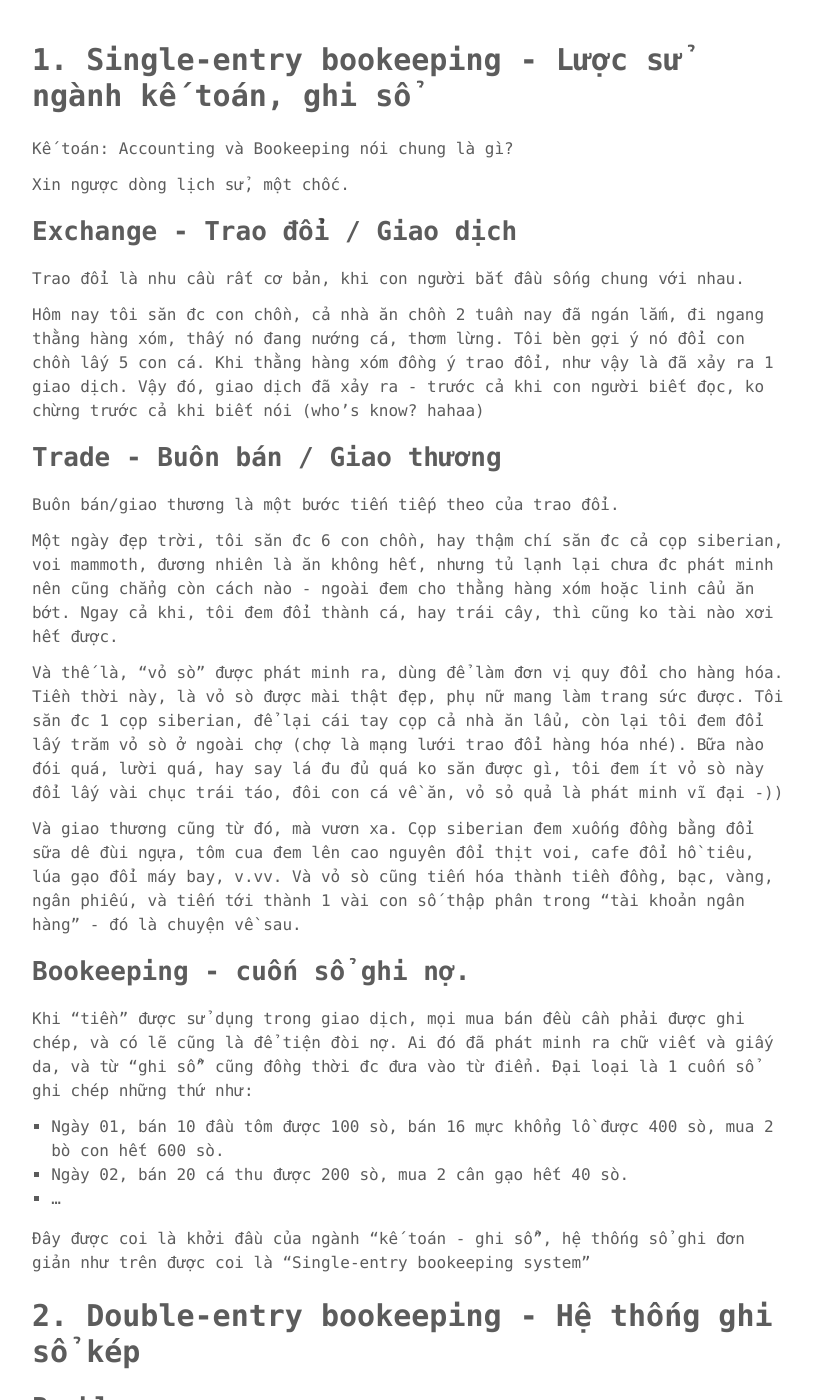
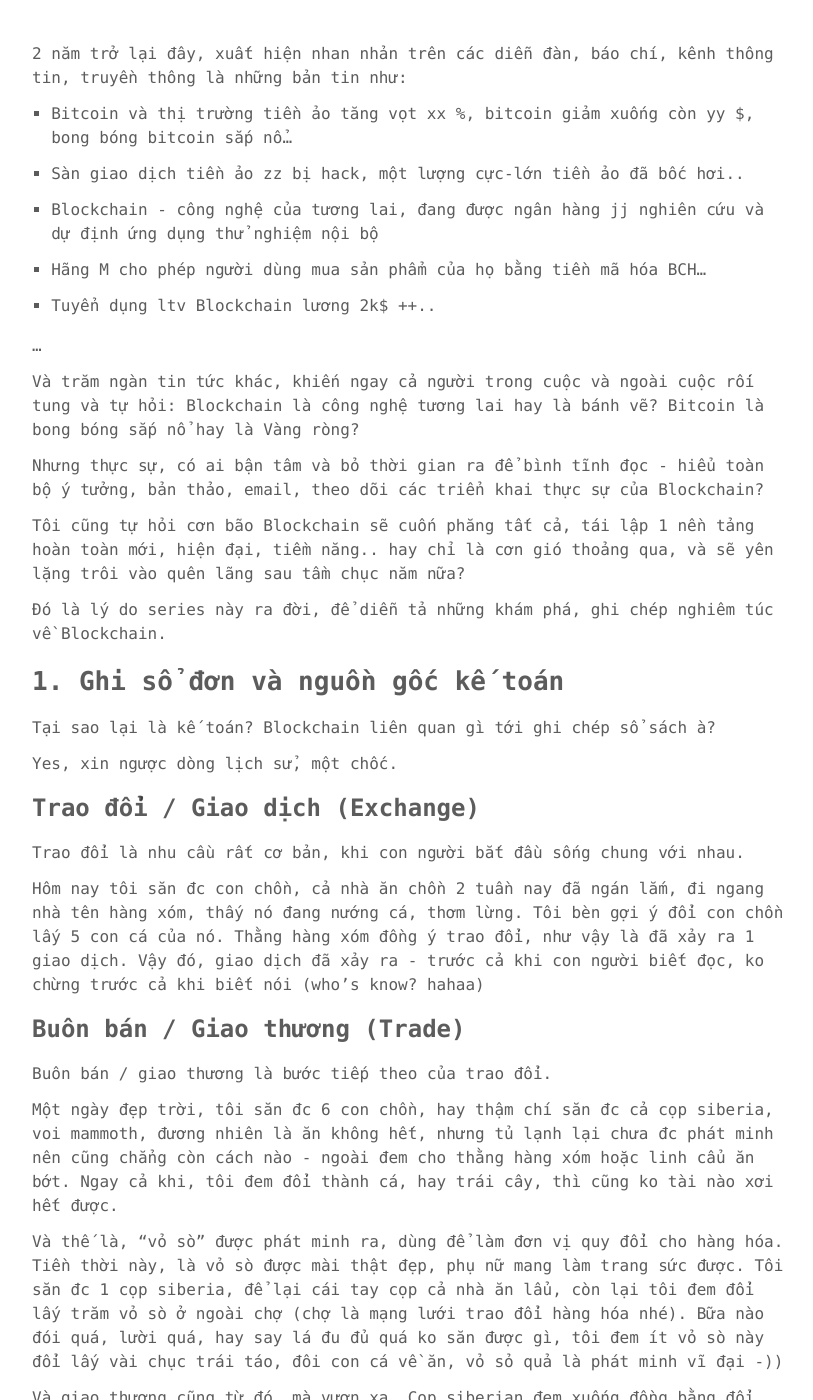
Before and after one commit to phuoc-thanh/phuoc-thanh.github.io, a Jekyll site: the page built from _posts/2018-07-17-road-to-blockchain-intro.md, in a window 1280 px wide and 1400 px high, scrolled down 194 px. Shown: the whole window, without its empty margins (232-1045 px from the left). Built offline with Jekyll 4.4.1, drawn with Linux system fonts in a browser that asks for light colours; comment, search, counter and statistics services are not loaded; some of the changed text lies outside the part shown.

Commit message:
re-write some parts

```diff
--- a/_posts/2018-07-17-road-to-blockchain-intro.md
+++ b/_posts/2018-07-17-road-to-blockchain-intro.md
@@ -1,38 +1,59 @@
 ---
 layout: post
-title: "Road to Blockchain - Introduction"
+title: "Road to Blockchain - The First Look"
 comments: true
 description: "Road to Blockchain - Bước ra từ lịch sử"
 keywords: "blockchain, proofofstake, proofofwork"
 ---
 
+2 năm trở lại đây, xuất hiện nhan nhản trên các diễn đàn, báo chí, kênh thông tin, truyền thông là những bản tin như:
 
-# 1. Single-entry bookeeping - Lược sử ngành kế toán, ghi sổ
++ Bitcoin và thị trường tiền ảo tăng vọt xx %, bitcoin giảm xuống còn yy $, bong bóng bitcoin sắp nổ...
 
-Kế toán: Accounting và Bookeeping nói chung là gì?
++ Sàn giao dịch tiền ảo zz bị hack, một lượng cực-lớn tiền ảo đã bốc hơi..
 
-Xin ngược dòng lịch sử, một chốc.
++ Blockchain - công nghệ của tương lai, đang được ngân hàng jj nghiên cứu và dự định ứng dụng thử nghiệm nội bộ
 
-## Exchange - Trao đổi / Giao dịch
++ Hãng M cho phép người dùng mua sản phẩm của họ bằng tiền mã hóa BCH...
+
++ Tuyển dụng ltv Blockchain lương 2k$ ++..
+
+...
+
+Và trăm ngàn tin tức khác, khiến ngay cả người trong cuộc và ngoài cuộc rối tung và tự hỏi: Blockchain là công nghệ tương lai hay là bánh vẽ? Bitcoin là bong bóng sắp nổ hay là Vàng ròng?
+
+Nhưng thực sự, có ai bận tâm và bỏ thời gian ra để bình tĩnh đọc - hiểu toàn bộ ý tưởng, bản thảo, email, theo dõi các triển khai thực sự của Blockchain?
+
+Tôi cũng tự hỏi cơn bão Blockchain sẽ cuốn phăng tất cả, tái lập 1 nền tảng hoàn toàn mới, hiện đại, tiềm năng.. hay chỉ là cơn gió thoảng qua, và sẽ yên lặng trôi vào quên lãng sau tầm chục năm nữa?
+
+Đó là lý do series này ra đời, để diễn tả những khám phá, ghi chép nghiêm túc về Blockchain.
+
+## 1. Ghi sổ đơn và nguồn gốc kế toán
+
+Tại sao lại là kế toán? Blockchain liên quan gì tới ghi chép sổ sách à?
+
+Yes, xin ngược dòng lịch sử, một chốc.
+
+### Trao đổi / Giao dịch (Exchange)
 
 Trao đổi là nhu cầu rất cơ bản, khi con người bắt đầu sống chung với nhau.
 
-Hôm nay tôi săn đc con chồn, cả nhà ăn chồn 2 tuần nay đã ngán lắm, đi ngang thằng hàng xóm, thấy nó đang nướng cá, thơm lừng. Tôi bèn gợi ý nó đổi con chồn lấy 5 con cá. Khi thằng hàng xóm đồng ý trao đổi, như vậy là đã xảy ra 1 giao dịch. Vậy đó, giao dịch đã xảy ra - trước cả khi con người biết đọc, ko chừng trước cả khi biết nói (who's know? hahaa)
+Hôm nay tôi săn đc con chồn, cả nhà ăn chồn 2 tuần nay đã ngán lắm, đi ngang nhà tên hàng xóm, thấy nó đang nướng cá, thơm lừng. Tôi bèn gợi ý đổi con chồn lấy 5 con cá của nó. Thằng hàng xóm đồng ý trao đổi, như vậy là đã xảy ra 1 giao dịch. Vậy đó, giao dịch đã xảy ra - trước cả khi con người biết đọc, ko chừng trước cả khi biết nói (who's know? hahaa)
 
 
-## Trade - Buôn bán / Giao thương
+### Buôn bán / Giao thương (Trade)
 
-Buôn bán/giao thương là một bước tiến tiếp theo của trao đổi.
+Buôn bán / giao thương là bước tiếp theo của trao đổi.
 
-Một ngày đẹp trời, tôi săn đc 6 con chồn, hay thậm chí săn đc cả cọp siberian, voi mammoth, đương nhiên là ăn không hết, nhưng tủ lạnh lại chưa đc phát minh nên cũng chẳng còn cách nào - ngoài đem cho thằng hàng xóm hoặc linh cẩu ăn bớt. Ngay cả khi, tôi đem đổi thành cá, hay trái cây, thì cũng ko tài nào xơi hết được.
+Một ngày đẹp trời, tôi săn đc 6 con chồn, hay thậm chí săn đc cả cọp siberia, voi mammoth, đương nhiên là ăn không hết, nhưng tủ lạnh lại chưa đc phát minh nên cũng chẳng còn cách nào - ngoài đem cho thằng hàng xóm hoặc linh cẩu ăn bớt. Ngay cả khi, tôi đem đổi thành cá, hay trái cây, thì cũng ko tài nào xơi hết được.
 
-Và thế là, "vỏ sò" được phát minh ra, dùng để làm đơn vị quy đổi cho hàng hóa. Tiền thời này, là vỏ sò được mài thật đẹp, phụ nữ mang làm trang sức được. Tôi săn đc 1 cọp siberian, để lại cái tay cọp cả nhà ăn lẩu, còn lại tôi đem đổi lấy trăm vỏ sò ở ngoài chợ (chợ là mạng lưới trao đổi hàng hóa nhé). Bữa nào đói quá, lười quá, hay say lá đu đủ quá ko săn được gì, tôi đem ít vỏ sò này đổi lấy vài chục trái táo, đôi con cá về ăn, vỏ sỏ quả là phát minh vĩ đại -))
+Và thế là, "vỏ sò" được phát minh ra, dùng để làm đơn vị quy đổi cho hàng hóa. Tiền thời này, là vỏ sò được mài thật đẹp, phụ nữ mang làm trang sức được. Tôi săn đc 1 cọp siberia, để lại cái tay cọp cả nhà ăn lẩu, còn lại tôi đem đổi lấy trăm vỏ sò ở ngoài chợ (chợ là mạng lưới trao đổi hàng hóa nhé). Bữa nào đói quá, lười quá, hay say lá đu đủ quá ko săn được gì, tôi đem ít vỏ sò này đổi lấy vài chục trái táo, đôi con cá về ăn, vỏ sỏ quả là phát minh vĩ đại -))
 
 Và giao thương cũng từ đó, mà vươn xa. Cọp siberian đem xuống đồng bằng đổi sữa dê đùi ngựa, tôm cua đem lên cao nguyên đổi thịt voi, cafe đổi hồ tiêu, lúa gạo đổi máy bay, v.vv. Và vỏ sò cũng tiến hóa thành tiền đồng, bạc, vàng, ngân phiếu, và tiến tới thành 1 vài con số thập phân trong "tài khoản ngân hàng" - đó là chuyện về sau.
 
-## Bookeeping - cuốn sổ ghi nợ.
+### Cuốn sổ ghi nợ.
 
-Khi "tiền" được sử dụng trong giao dịch, mọi mua bán đều cần phải được ghi chép, và có lẽ cũng là để tiện đòi nợ. Ai đó đã phát minh ra chữ viết và giấy da, và từ "ghi sổ" cũng đồng thời đc đưa vào từ điển. Đại loại là 1 cuốn sổ ghi chép những thứ như:
+Khi "tiền" được sử dụng trong giao dịch, mọi mua bán đều cần phải được ghi chép, để tính toán giá cả, và có lẽ cũng là để tiện đòi nợ. Ai đó đã phát minh ra chữ viết và giấy da, và từ "ghi sổ" cũng đồng thời đc đưa vào từ điển. Đại loại là 1 cuốn sổ ghi chép những thứ như:
 
 + Ngày 01, bán 10 đầu tôm được 100 sò, bán 16 mực khổng lồ được 400 sò, mua 2 bò con hết 600 sò.
 + Ngày 02, bán 20 cá thu được 200 sò, mua 2 cân gạo hết 40 sò.
@@ -41,7 +62,7 @@
 Đây được coi là khởi đầu của ngành "kế toán - ghi sổ", hệ thống sổ ghi đơn giản như trên được coi là "Single-entry bookeeping system"
 
 
-# 2. Double-entry bookeeping - Hệ thống ghi sổ kép
+## 2. Hệ thống ghi sổ kép
 
 ## Problem
 
@@ -63,16 +84,17 @@
 
 Sổ của Trâu note: Ngày xx, mua của Cáo già 10 trái táo, mất 120 xu. --> Debit Account Trâu + 120
 
-Như vậy đảm bảo Credit Cáo = Debit Trâu, và nếu cần thiết, ta kí tên vào để khỏi ai giả mạo giấy tờ hí hí. Và sau này có tranh cãi kiện tụng, cứ đem sổ sách ra nói chuyện, ko cần phải đụng răng đụng sừng :)
+Như vậy đảm bảo Credit Cáo = Debit Trâu, và nếu cần thiết, ta kí tên vào 1 bản hợp đồng chung, để khỏi ai giả mạo sổ sách hí hí. Và sau này có tranh cãi kiện tụng, cứ đem sổ sách ra nói chuyện, ko cần phải đụng răng đụng sừng :)
 
-# 3. Double-Entry System faults and corrections
+## 3. Yếu kém của Sổ Kép và các bổ sung
 
-## Kỷ nguyên số hóa
+### Kỷ nguyên số hóa
 
 Computers và Internet đã bước vào hệ thống thương mại, ngân hàng cực kỳ mạnh mẽ, và đem đến rất nhiều lợi ích lớn lao, như:
 
 + Năng lực tính toán vượt trội cả về độ chính xác và tốc độ
 + Khả năng lưu trữ vô tận
++ Bảo mật cao
 + Xóa nhòa khoảng cách địa lý trong giao dịch
 + ...
 
@@ -86,33 +108,34 @@
 - Cáo: Xong, đã đóng hàng kèm hóa đơn xong xuôi.
 - Trâu: Oke, đang chuyển khoản... Đã xong.
 
-Và tài khoản ngân hàng của Cáo lúc này được xác nhận tăng lên 120$, tài khoản của Trâu già -120$. Và ngân hàng lưu lại biên lai/biên nhận giao dịch tài khoản của Cáo và Trâu, kiểu như:
+Và tài khoản ngân hàng của Cáo lúc này được xác nhận tăng lên 1200$, tài khoản của Trâu già -1200$. Và ngân hàng lưu lại biên lai/biên nhận giao dịch tài khoản của Cáo và Trâu, kiểu như:
 
-> Ngày xx tháng yy, TK Trâu -120 chuyển khoản cho Cáo (120), nội dung: Mua 4 xe táo
+> Ngày xx tháng yy, TK Trâu -1200 chuyển khoản cho Cáo (1200), nội dung: Mua 4 xe táo
 
-## Số hóa sổ cái
+### Số hóa sổ cái
 
- Ở ví dụ trên là tài khoản tiền mặt (Cash account). Nguyên tắc kế toán, thực tế được số hóa ở nhiều loại tài khoản khác nữa, và phần mềm kế toán, chữ ký điện tử, con dấu số, mã số cá nhân... được sử dụng rộng rãi hiện nay. Về cơ bản, nguyên tắc sổ kép vẫn được giữ, nhưng ở mức bảo mật và tin tưởng cao hơn.
+ Ở ví dụ trên là tài khoản tiền mặt (Cash account). Nguyên tắc kế toán, thực tế được số hóa ở nhiều khía cạnh khác nữa, theo đó, phần mềm kế toán, chữ ký điện tử, con dấu số, mã số cá nhân... được sử dụng rộng rãi hiện nay. Về cơ bản, nguyên tắc sổ kép vẫn được giữ, nhưng ở mức bảo mật và tin tưởng cao hơn.
 
-+ Thay vì ghi tay vào giấy, thì giờ bằng phần mềm, lưu vào đĩa cứng.
-+ Thay vì ký tay 2 bên, giờ xác nhận mà mật mã cá nhân, chữ ký số...
++ Thay vì ghi chép thủ công, thì giờ thay bằng phần mềm.
++ Thay vì lưu sổ sách giấy, nay đổi mới lưu vào đĩa cứng.
++ Thay vì xác nhận chữ ký tay, giờ xác nhận bằng mật mã cá nhân, chữ ký số...
 + Và có 1 tổ chức thứ 3 (là Ngân Hàng) dựa vào uy tín của mình để xác minh rằng giao dịch của 2 bên là hợp lệ
 
 Mỗi cuốn sổ (or nơi lưu trữ) ghi lại các giao dịch của tài khoản được gọi là Sổ cái - Ledger. Tiếp theo, sẽ là câu chuyện của Ledger...
 
-## Vấn đề của ghi sổ kép
+### Vấn đề của ghi sổ kép
 
-Tất nhiên, chúng ta vẫn đang sử dụng cách ghi sổ có tuổi đời hơn 500 năm, vẫn và đã có những gian lận xảy ra. Ngành kiểm toán đã khai thác được rất nhiều gian lận về sổ sách kế toán, vấn đề là "Balance but it's not correct"
+Tất nhiên, chúng ta vẫn đang sử dụng cách ghi sổ có tuổi đời hơn 500 năm, vẫn và đã có những gian lận xảy ra. Ngành kiểm toán đã phát hiện được rất nhiều gian lận về sổ sách kế toán, chúng ta hằng ngày vẫn chứng kiến những phiên tòa xử các vụ án giả mạo sổ sách. Vấn đề là "Balanced but it's not correct"
 
-Debit và Credit cân bằng ư, tôi sẽ phù phép cho nó cân bằng, nhưng chi tiết bên trong là "gian lận", ghi chép đều có thể bị giả. Chữ ký tay ư, rất dễ bị vượt qua, là con người mà, lúc nào cũng có thể.
+Debit và Credit phải cân bằng ư, tôi sẽ phù phép cho nó cân bằng, nhưng chi tiết bên trong là "gian lận", ghi chép đều có thể bị giả. Chữ ký tay ư, rất dễ bị vượt qua, là con người mà, lúc nào cũng có thể.
 
 Số hóa và sự tham gia của bên thứ 3 như Ngân hàng với tài khoản Cash thì sao?
 
 Vấn đề nằm ở sự tin tưởng của bên thứ 3, nếu có 1 sự sai sót, gian lận nào đó ở bên thứ 3, tất cả sẽ sụp đổ. Ko có ai đảm bảo sự trung thực tuyệt đối hay tính bền vững của tổ chức thứ 3. Ai dám đảm bảo 1 chính phủ, 1 ngân hàng, 1 tổ chức tín dụng, một tổ chức cấp phép nào đó ko bị sụp đổ?
 
- Hơn nữa, ta giao hết toàn bộ ghi chép cho bên thứ 3, thì mất đi tính minh bạch. Ko phải ai cũng có thể kiểm chứng được các giao dịch, và chưa chắc giao dịch của bạn được an toàn!!!
+ Hơn nữa, một khi đã giao hết toàn bộ ghi chép cho bên thứ 3, thì mất đi tính minh bạch. Ko phải ai cũng có thể kiểm chứng được các giao dịch, và chưa chắc giao dịch của bạn được an toàn!!!
 
-# 4. Triple-entry system
+## 4. Triple-entry system
 
 Hoàn toàn ko liên quan đến lý thuyết "Momentum Accounting and Triple-Entry Bookkeeping" của giáo sư Yuji Ijiri, Nguyên lý kế toán mới của giáo sư là về dự đoán đà tăng trưởng.
 
@@ -128,7 +151,7 @@
 
 Hệ thống đó, nếu có, sẽ là Blockchain!
 
-# 5. Blockchain
+## 5. Blockchain
 
 Toàn bộ những vấn đề trên đều liên quan tới giao dịch thương mại, tiền, nhưng hãy hình dung đến các khía cạnh khác có thể áp dụng "giao dịch" như:
 
```
Also changed, not shown: other parts of _posts/2018-07-17-road-to-blockchain-intro.md (+1 -1 lines).
